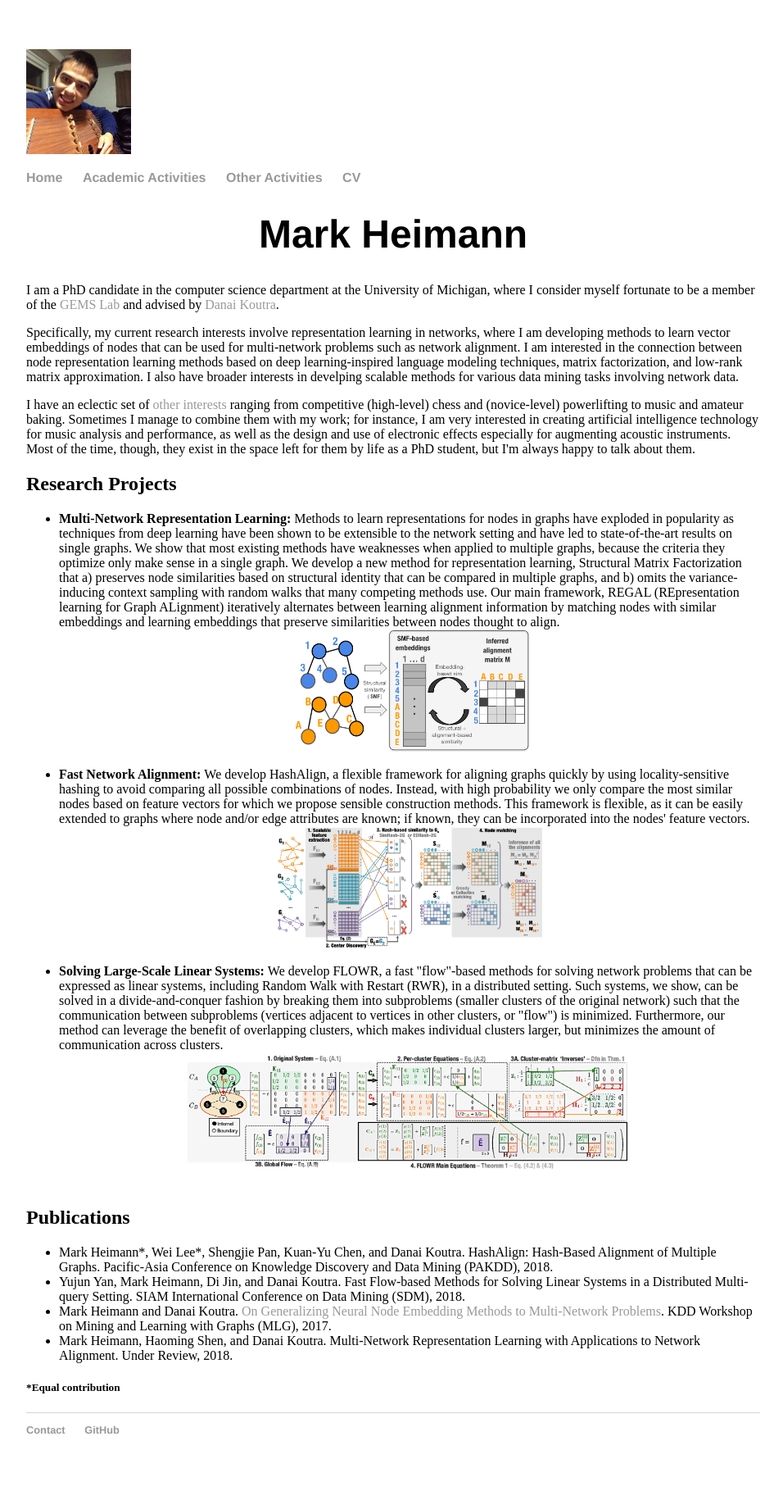
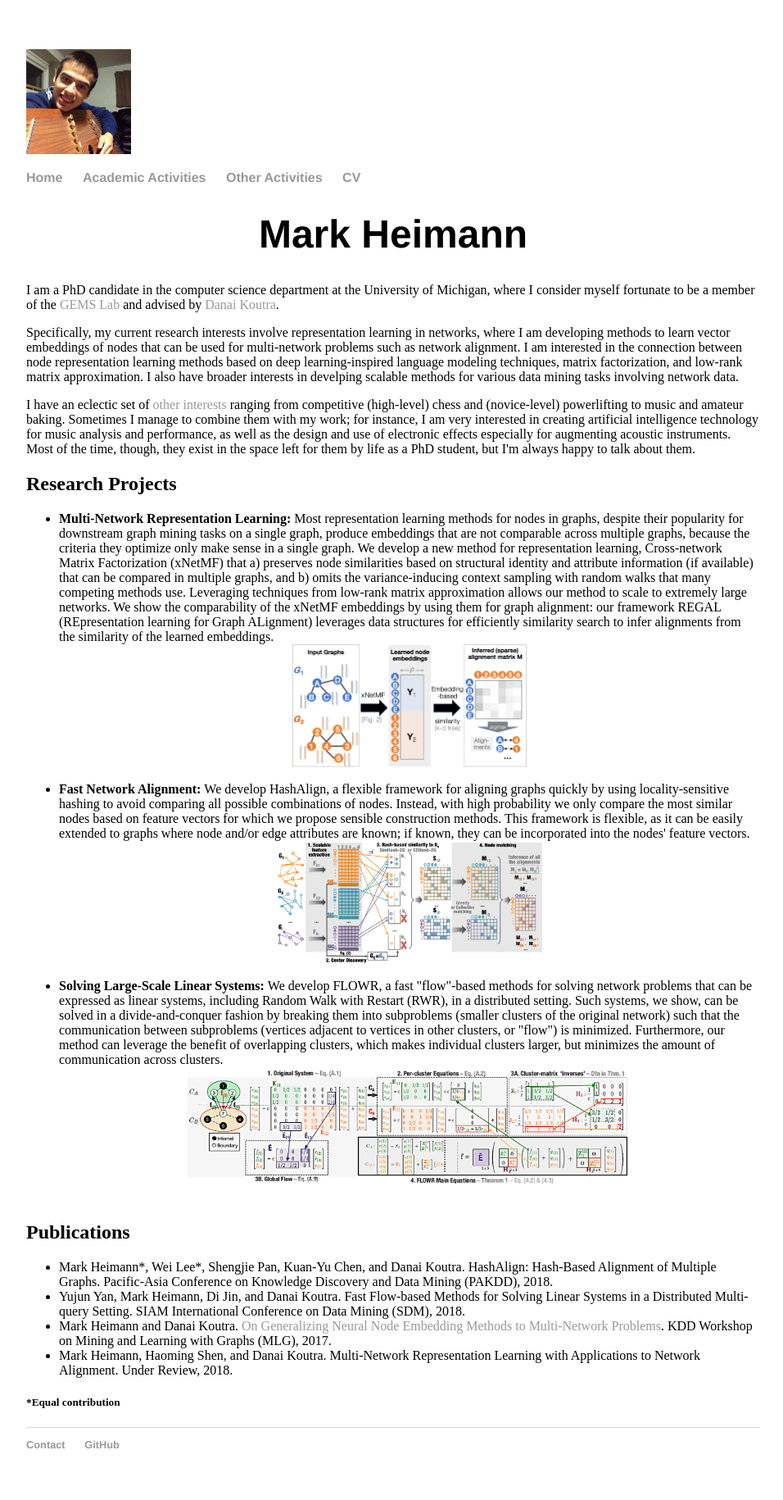
Before and after one commit to markheimann/markheimann.github.io, a Jekyll site: the page built from index.html, in a window 1280 px wide. Shown: the whole page at 82% size, without its empty margins (160-1116 px from the left). Built offline with Jekyll 4.4.1, drawn with Linux system fonts in a browser that asks for light colours.

Commit message:
update REGAL info

```diff
--- a/index.html
+++ b/index.html
@@ -15,13 +15,12 @@ title: Mark Heimann
     I have an eclectic set of <a href="other.html">other interests</a> ranging from competitive (high-level) chess and (novice-level) powerlifting to music and amateur baking.  Sometimes I manage to combine them with my work; for instance, I am very interested in creating artificial intelligence technology for music analysis and performance, as well as the design and use of electronic effects especially for augmenting acoustic instruments.  Most of the time, though, they exist in the space left for them by life as a PhD student, but I'm always happy to talk about them.
 </p>
 
-
 </div><!-- /.blurb -->
 
 <h2>Research Projects</h2>
 <div class="blurb">
 <ul>
-  <li><b>Multi-Network Representation Learning: </b> Methods to learn representations for nodes in graphs have exploded in popularity as techniques from deep learning have been shown to be extensible to the network setting and have led to state-of-the-art results on single graphs.  We show that most existing methods have weaknesses when applied to multiple graphs, because the criteria they optimize only make sense in a single graph.  We develop a new method for representation learning, Structural Matrix Factorization that a) preserves node similarities based on structural identity that can be compared in multiple graphs, and b) omits the variance-inducing context sampling with random walks that many competing methods use.   Our main framework, REGAL (REpresentation learning for Graph ALignment) iteratively alternates between learning alignment information by matching nodes with similar embeddings and learning embeddings that preserve similarities between nodes thought to align.
+  <li><b>Multi-Network Representation Learning: </b> Most representation learning methods for nodes in graphs, despite their popularity for downstream graph mining tasks on a single graph, produce embeddings that are not comparable across multiple graphs, because the criteria they optimize only make sense in a single graph. We develop a new method for representation learning, Cross-network Matrix Factorization (xNetMF) that a) preserves node similarities based on structural identity and attribute information (if available) that can be compared in multiple graphs, and b) omits the variance-inducing context sampling with random walks that many competing methods use.  Leveraging techniques from low-rank matrix approximation allows our method to scale to extremely large networks.  We show the comparability of the xNetMF embeddings by using them for graph alignment: our framework REGAL (REpresentation learning for Graph ALignment) leverages data structures for efficiently similarity search to infer alignments from the similarity of the learned embeddings.
 
   	<img src="assets/project_figs/REGAL.png" class = "project_figs">
 
```
Also changed, not shown: assets/project_figs/REGAL.png, 1 other file.
